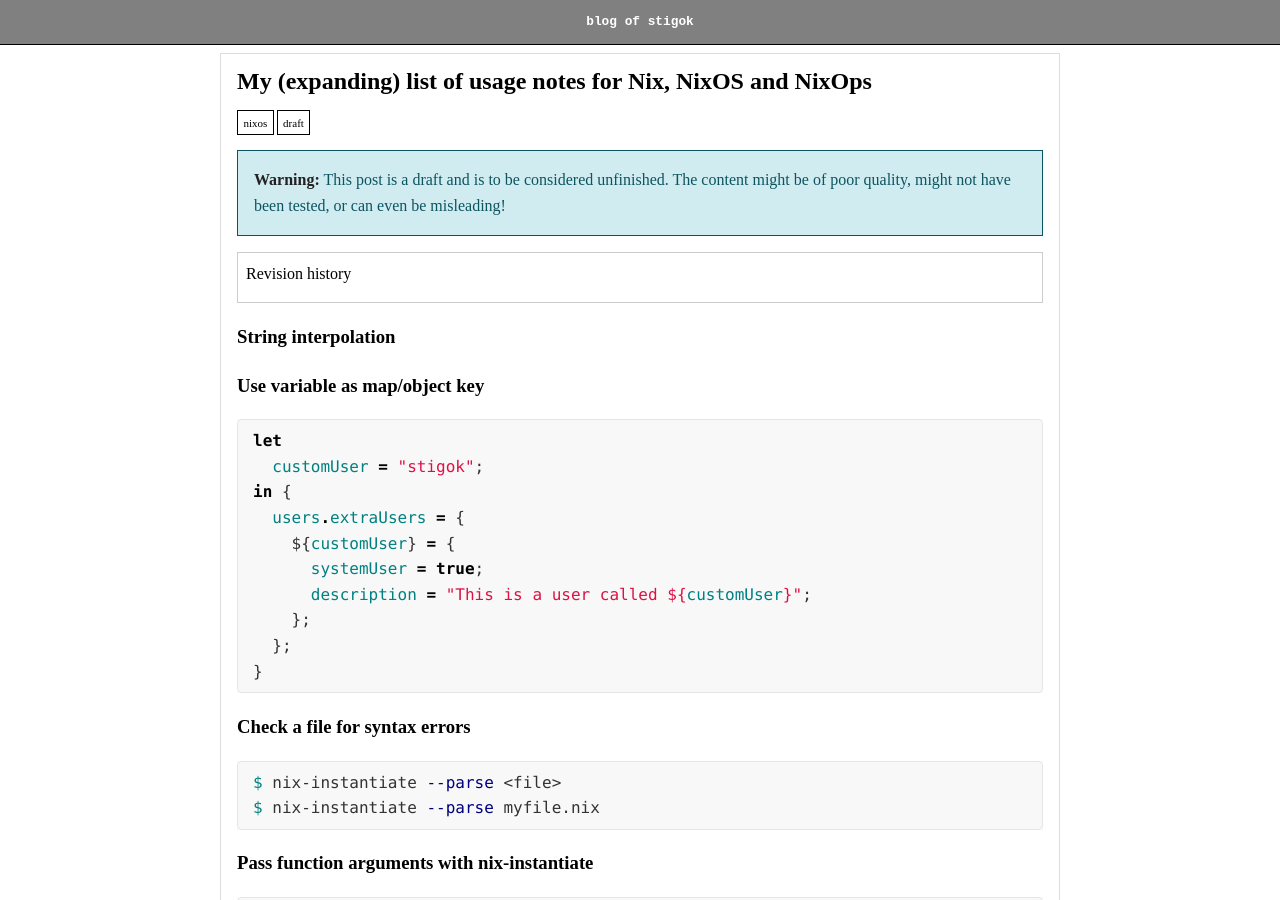
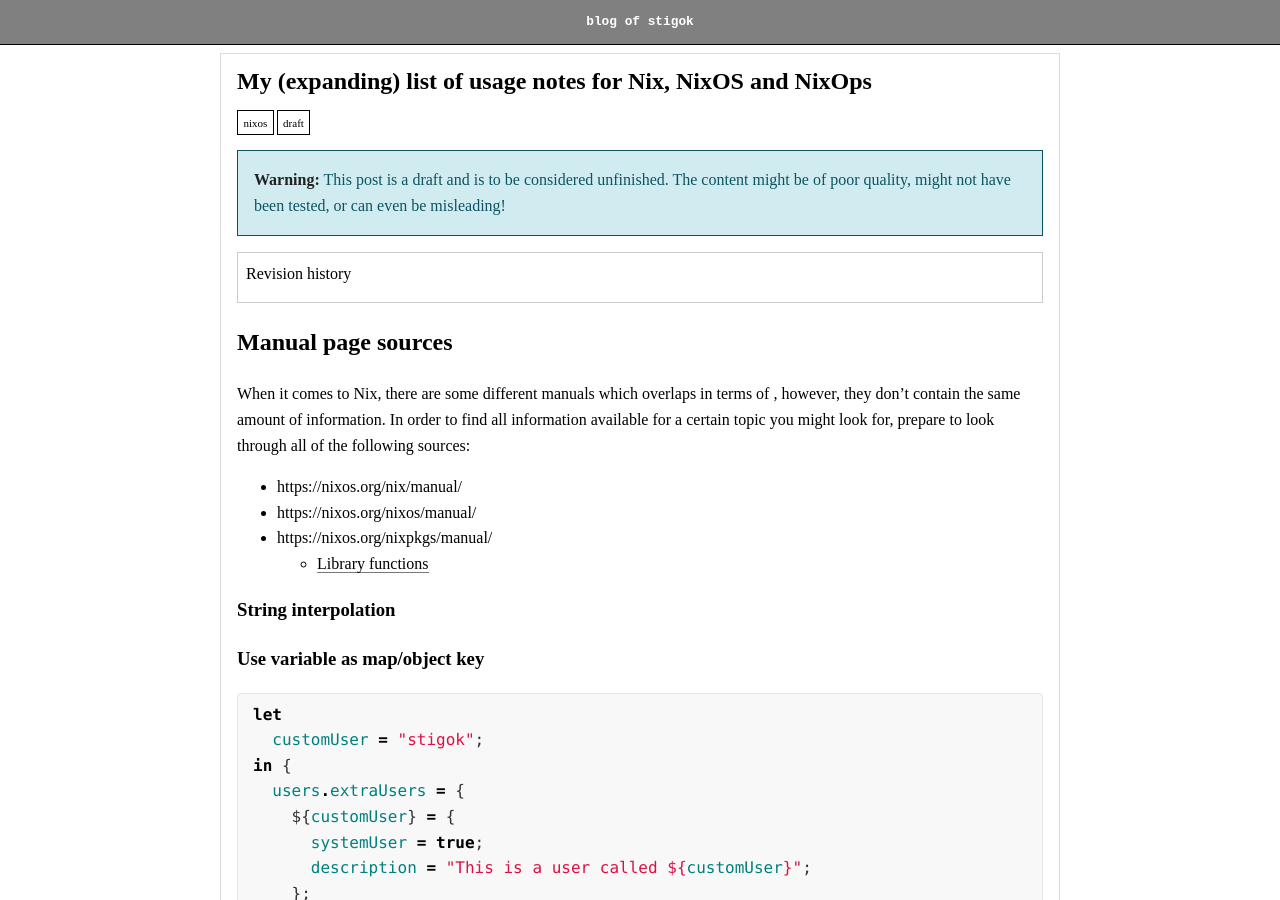
Before and after one commit to stigok/blog.stigok.com, a Jekyll site: the page built from collections/_posts/2020-03-07-nix-and-nixos-notes.md, in a window 1280 px wide and 900 px high. Built offline with Jekyll 4.4.1, drawn with Linux system fonts in a browser that asks for light colours.

Commit message:
Add links to official documentation

```diff
--- a/collections/_posts/2020-03-07-nix-and-nixos-notes.md
+++ b/collections/_posts/2020-03-07-nix-and-nixos-notes.md
@@ -4,6 +4,18 @@
 date:   2020-03-07 19:18:27 +0100
 categories: nixos draft
 ---
+
+## Manual page sources
+
+When it comes to Nix, there are some different manuals which overlaps in terms
+of , however, they don't contain the same amount of information. In order to
+find all information available for a certain topic you might look for, prepare
+to look through all of the following sources:
+
+- https://nixos.org/nix/manual/
+- https://nixos.org/nixos/manual/
+- https://nixos.org/nixpkgs/manual/
+  - [Library functions](https://nixos.org/nixpkgs/manual/#sec-functions-library)
 
 ### String interpolation
 ### Use variable as map/object key
```
